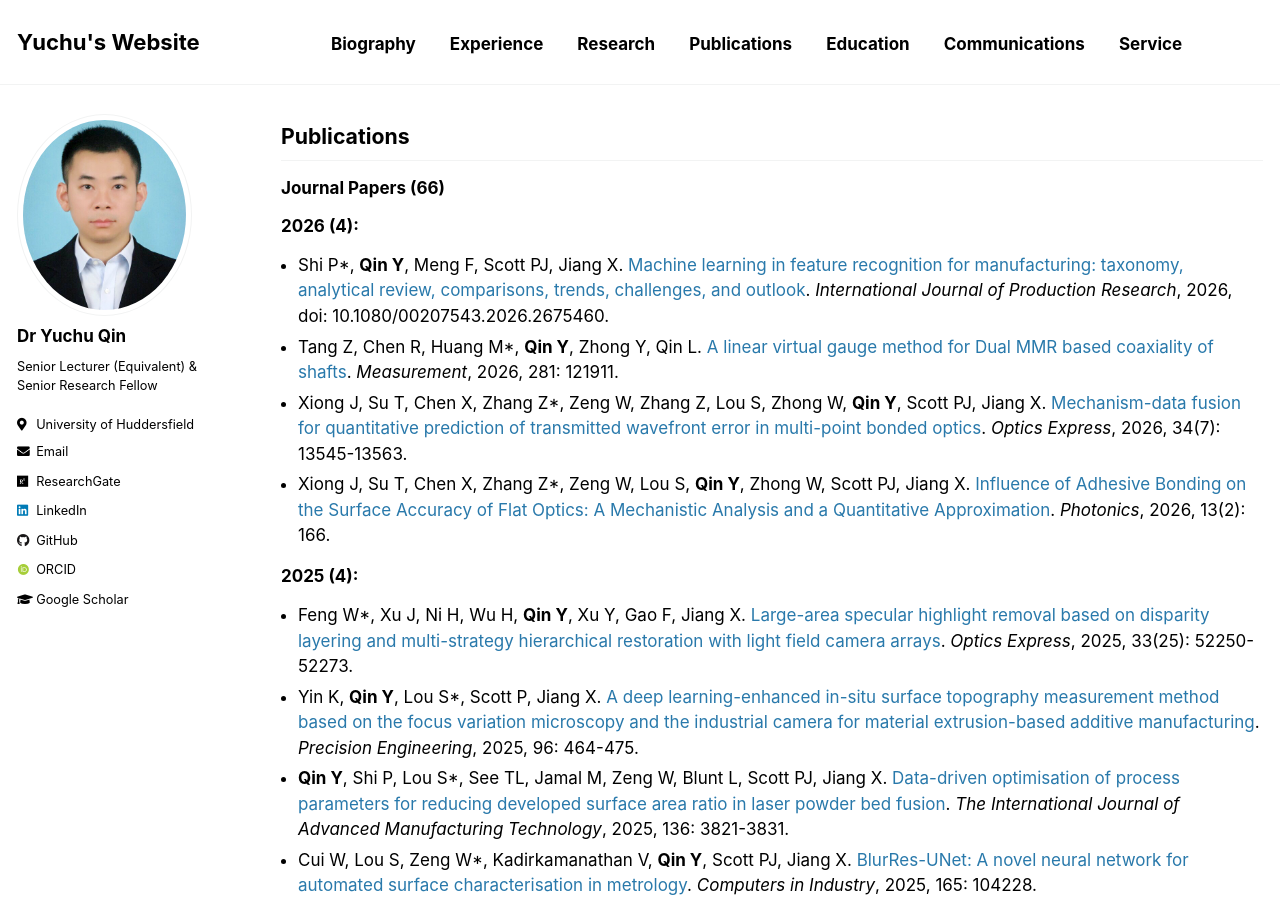
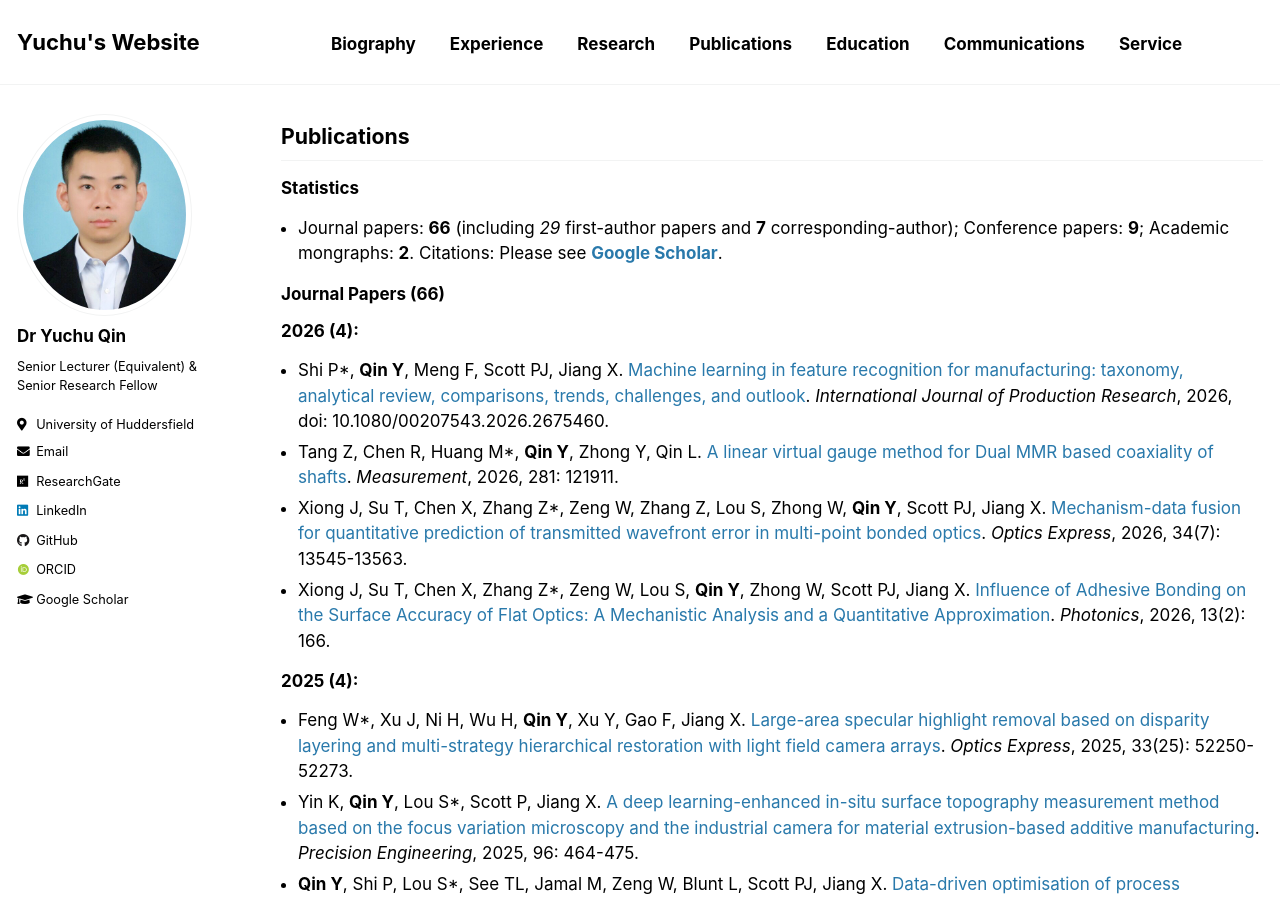
Before and after one commit to yuchu-qin/yuchu-qin.github.io, a Jekyll site: the page built from _pages/publications.md, in a window 1280 px wide and 900 px high. Built offline with Jekyll 4.4.1, drawn with Linux system fonts in a browser that asks for light colours; some web fonts are replaced; our own code applies the rules of GitHub Pages for plain Markdown files.

Commit message:
Update publications.md

```diff
--- a/_pages/publications.md
+++ b/_pages/publications.md
@@ -4,6 +4,9 @@ author_profile: true
 ---
 
 ## Publications
+### Statistics
+- Journal papers: **66** (including *29* first-author papers and **7** corresponding-author); Conference papers: **9**; Academic mongraphs: **2**. Citations: Please see [**Google Scholar**](https://scholar.google.com/citations?user=hFWFwUgAAAAJ&hl=en).
+
 ### Journal Papers (66)
 ### 2026 (4):
 - Shi P*, **Qin Y**, Meng F, Scott PJ, Jiang X. [Machine learning in feature recognition for manufacturing: taxonomy, analytical review, comparisons, trends, challenges, and outlook](https://www.tandfonline.com/doi/full/10.1080/00207543.2026.2675460). _International Journal of Production Research_, 2026, doi: 10.1080/00207543.2026.2675460.
```
